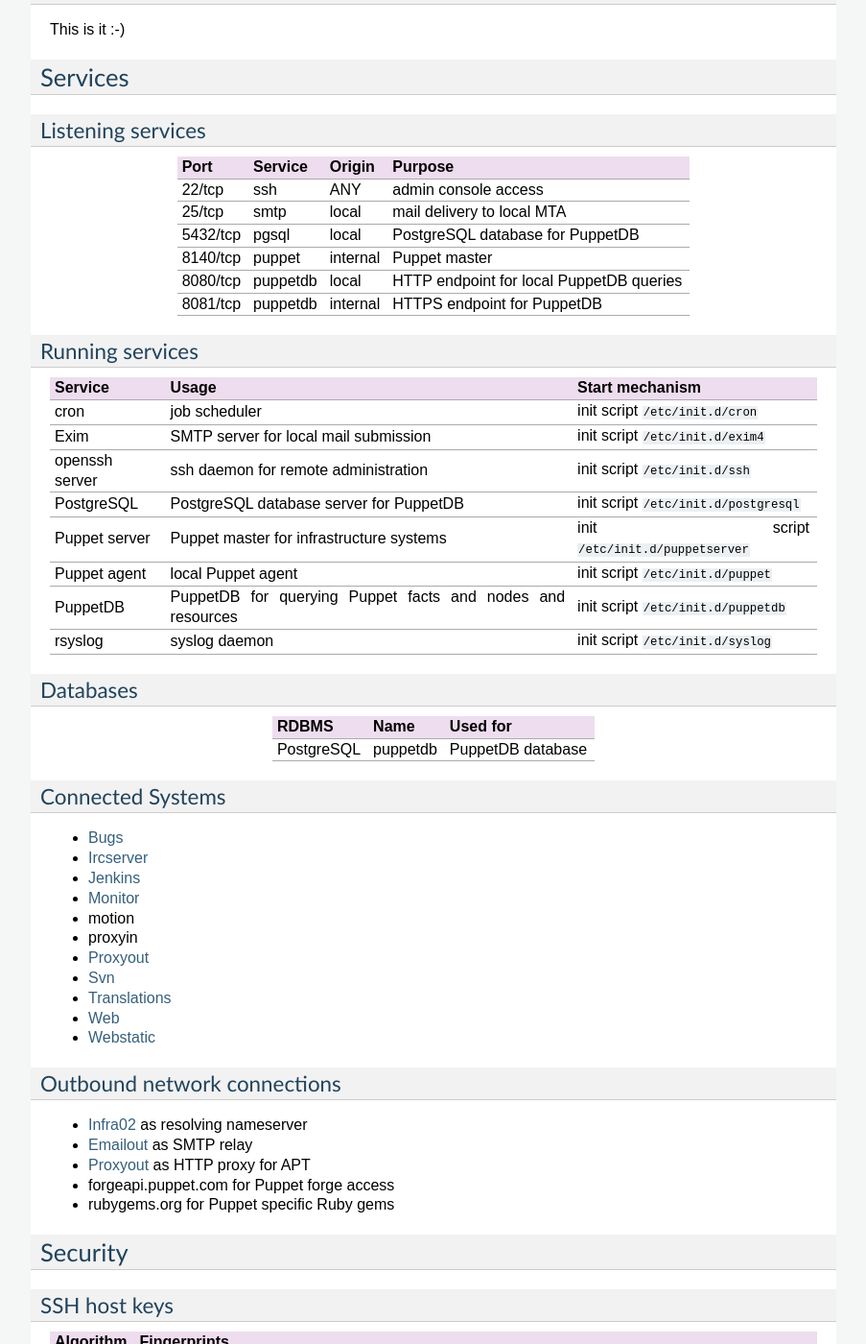
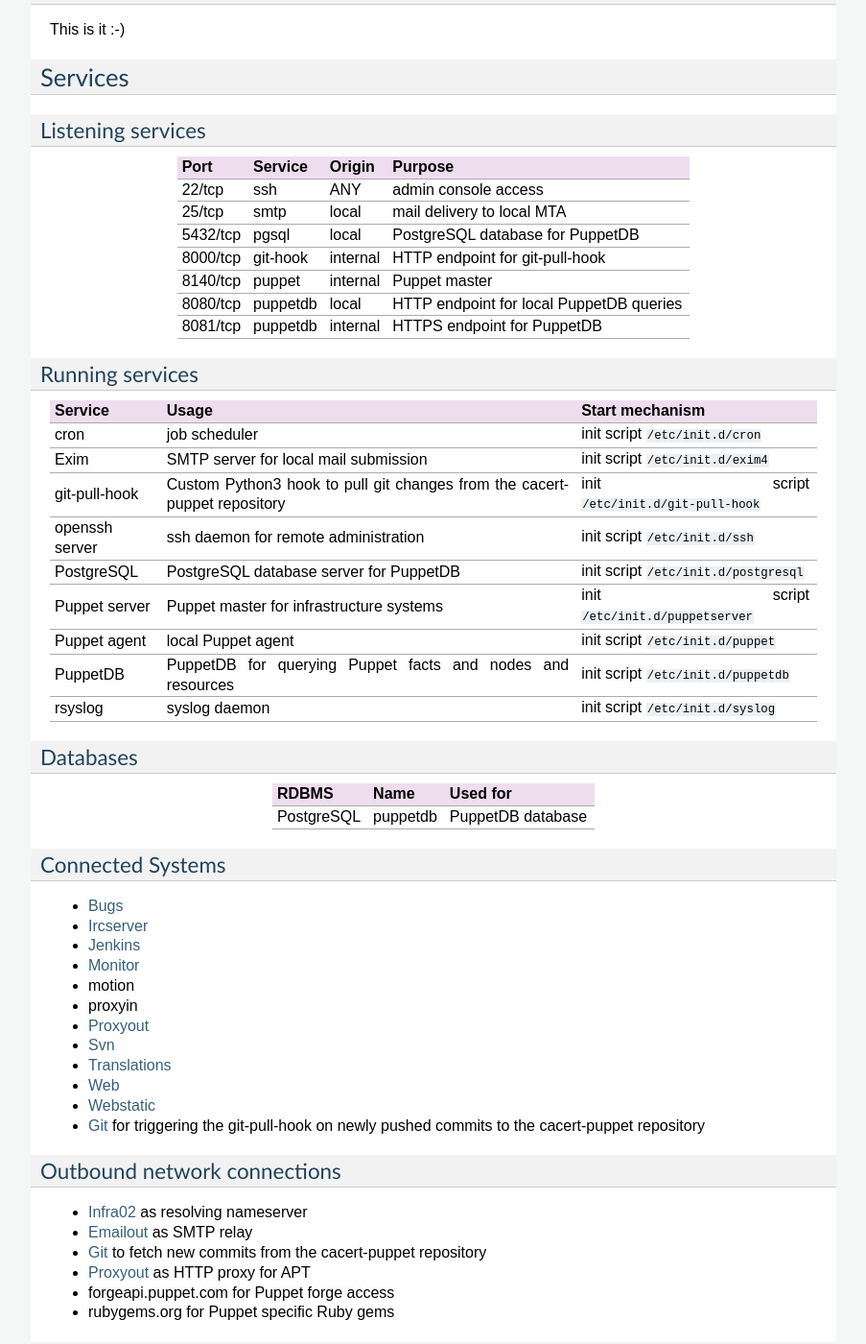
Before and after one commit to CAcertOrg/cacert-infradocs, a Sphinx documentation site: the page built from docs/systems/puppet.rst, in a window 1280 px wide and 1400 px high, scrolled down 1462 px. Shown: the whole window at 96% size, without its empty margins (198-1101 px from the left). Built offline with Sphinx 7.4.7, drawn with Linux system fonts in a browser that asks for light colours; pages that are not in the unit, such as notebooks, are missing from menus; cross-references to code outside the pages are shown as plain code; some of the changed text lies outside the part shown.

Commit message:
Add information about the git-pull-hook on puppet

```diff
--- a/docs/systems/puppet.rst
+++ b/docs/systems/puppet.rst
@@ -113,6 +113,8 @@
 +----------+-----------+-----------+------------------------------------------+
 | 5432/tcp | pgsql     | local     | PostgreSQL database for PuppetDB         |
 +----------+-----------+-----------+------------------------------------------+
+| 8000/tcp | git-hook  | internal  | HTTP endpoint for git-pull-hook          |
++----------+-----------+-----------+------------------------------------------+
 | 8140/tcp | puppet    | internal  | Puppet master                            |
 +----------+-----------+-----------+------------------------------------------+
 | 8080/tcp | puppetdb  | local     | HTTP endpoint for local PuppetDB queries |
@@ -126,6 +128,7 @@
 .. index::
    single: cron
    single: exim
+   single: git-pull-hook
    single: openssh
    single: postgresql
    single: puppet agent
@@ -141,6 +144,12 @@
 | Exim               | SMTP server for    | init script                            |
 |                    | local mail         | :file:`/etc/init.d/exim4`              |
 |                    | submission         |                                        |
++--------------------+--------------------+----------------------------------------+
+| git-pull-hook      | Custom Python3     | init script                            |
+|                    | hook to pull git   | :file:`/etc/init.d/git-pull-hook`      |
+|                    | changes from the   |                                        |
+|                    | cacert-puppet      |                                        |
+|                    | repository         |                                        |
 +--------------------+--------------------+----------------------------------------+
 | openssh server     | ssh daemon for     | init script :file:`/etc/init.d/ssh`    |
 |                    | remote             |                                        |
@@ -189,12 +198,15 @@
 * :doc:`translations`
 * :doc:`web`
 * :doc:`webstatic`
+* :doc:`git` for triggering the git-pull-hook on newly pushed commits to the
+  cacert-puppet repository
 
 Outbound network connections
 ----------------------------
 
 * :doc:`infra02` as resolving nameserver
 * :doc:`emailout` as SMTP relay
+* :doc:`git` to fetch new commits from the cacert-puppet repository
 * :doc:`proxyout` as HTTP proxy for APT
 * forgeapi.puppet.com for Puppet forge access
 * rubygems.org for Puppet specific Ruby gems
@@ -271,6 +283,9 @@
 The puppet code should follow best practices like the Roles and profiles
 pattern (see references below) and code/data separation via Hiera.
 
+Updates to the cacert-puppet repository trigger a web hook listening on tcp
+port 8000 that automatically updates the production environment directory.
+
 
 Tasks
 =====
@@ -282,7 +297,7 @@
   reproducible/auditable system setup
 * automate updates of the Puppet code from Git
 
-.. todo:: implement Webhook on the puppet machine that triggers git pull and r10k run
+.. todo:: improve Webhook to run r10k after git pull
 
 Changes
 =======
```
